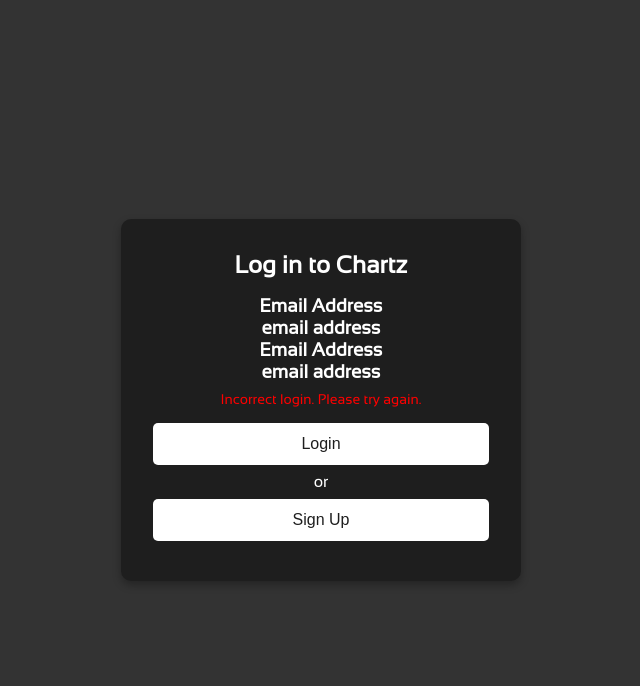
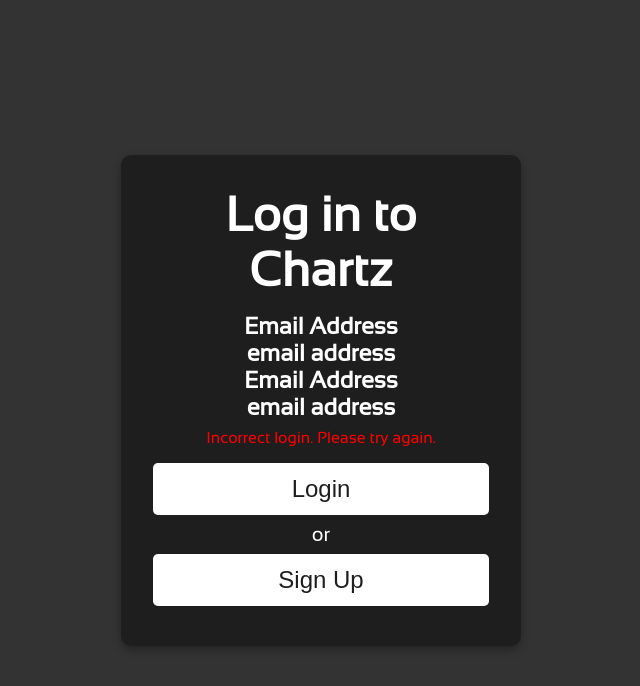
Before and after one commit to MichaelaHunt/Chartz, a React (Vite) app in the folder chartz/client/: page /login in a window 1280 px wide. Shown: the top 686 px of the page, without its empty margins (319-959 px from the left). Built offline with nearby package versions, Linux system fonts and the light colour scheme.

Commit message:
sized text

```diff
--- a/chartz/client/src/App.css
+++ b/chartz/client/src/App.css
@@ -26,4 +26,5 @@
 
 h1, h2, h3, h4, h5, h6, p {
   /* font family here eventually */
+  font-family: 'Sansation';
 }
--- a/chartz/client/src/pages/Pages.css
+++ b/chartz/client/src/pages/Pages.css
@@ -31,16 +31,17 @@
   width: 100%;
   text-align: center;
   color: white;
+  font-size: 20px;
 }
 
 .loginTitle {
-  font-size: 1.5rem;
+  font-size: 48px;
   margin-bottom: 1rem;
 }
 
 .error {
   color: red;
-  font-size: 0.875rem;
+  font-size: 16px;
   margin: 0.5rem 0;
 }
 
@@ -53,7 +54,7 @@
   color: #1e1e1e; /* Dark text for buttons */
   border: none;
   border-radius: 5px;
-  font-size: 1rem;
+  font-size: 24px;
   cursor: pointer;
   transition: background-color 0.3s ease, transform 0.2s ease;
 }
```
